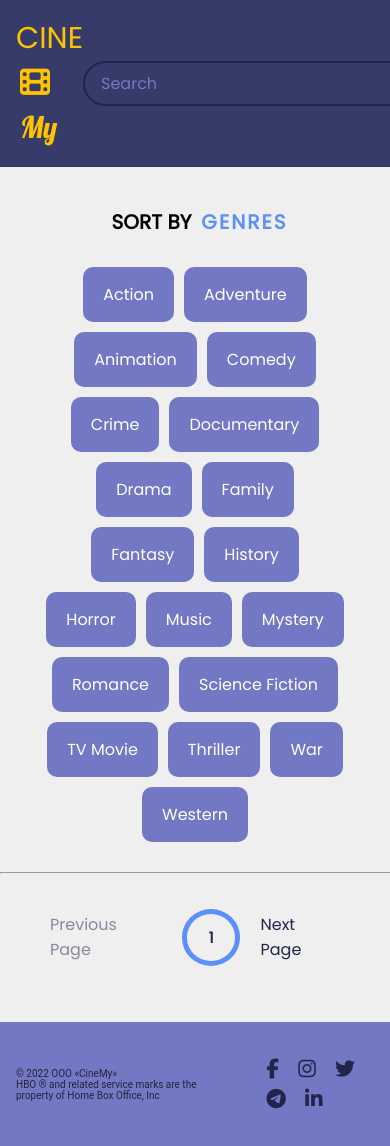
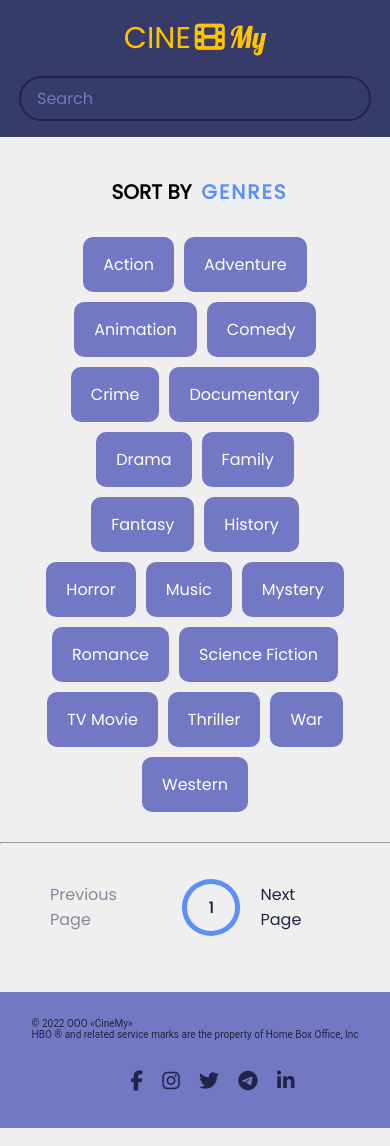
Before and after one commit to Merunus/CineMy, a plain HTML site: page index.html in a window 390 px wide. Drawn offline with Linux system fonts and the light colour scheme; no server answers.

Commit message:
Update style.css

```diff
--- a/style.css
+++ b/style.css
@@ -2,10 +2,6 @@
 @import url('https://fonts.googleapis.com/css2?family=Lobster&display=swap');
 
 
-/* :root {
-  --primary-color: #22254b;
-  --secondary-color: #373b69;
-} */
 
 :root {
   --rate:#22254b;
@@ -340,6 +336,13 @@ footer {
 .page {
   padding: 20px;
   cursor: pointer;
+  border: none;
+  font-weight: 500;
+  font-size: 1em;
+  font-family: inherit;
+}
+.page:active {
+  transform: scale(0.95);
 }
 
 .disabled-page {
@@ -473,6 +476,16 @@ footer {
 
 /* When the height of the screen is less than 450 pixels, change the font-size of the links and position the close button again, so they don't overlap */
 @media(max-width:500px) {
+
+  header {
+    flex-direction: column;
+  }
+  header a {
+    margin-bottom: 0.5em;
+  }
+  .footer-container {
+    flex-direction: column;
+  }
   .overlay-content {
     text-align: left;
 
@@ -494,12 +507,12 @@ iframe {
   text-align: center;
 }
 .arrow.left-arrow {
-  top: 65%;
+  top: 80%;
   left: 25%;
 }
 .arrow.right-arrow {
   left: 60%;
-  top: 65%;
+  top: 80%;
 }
 .footer-container p {
   font-size: 10px;
```
